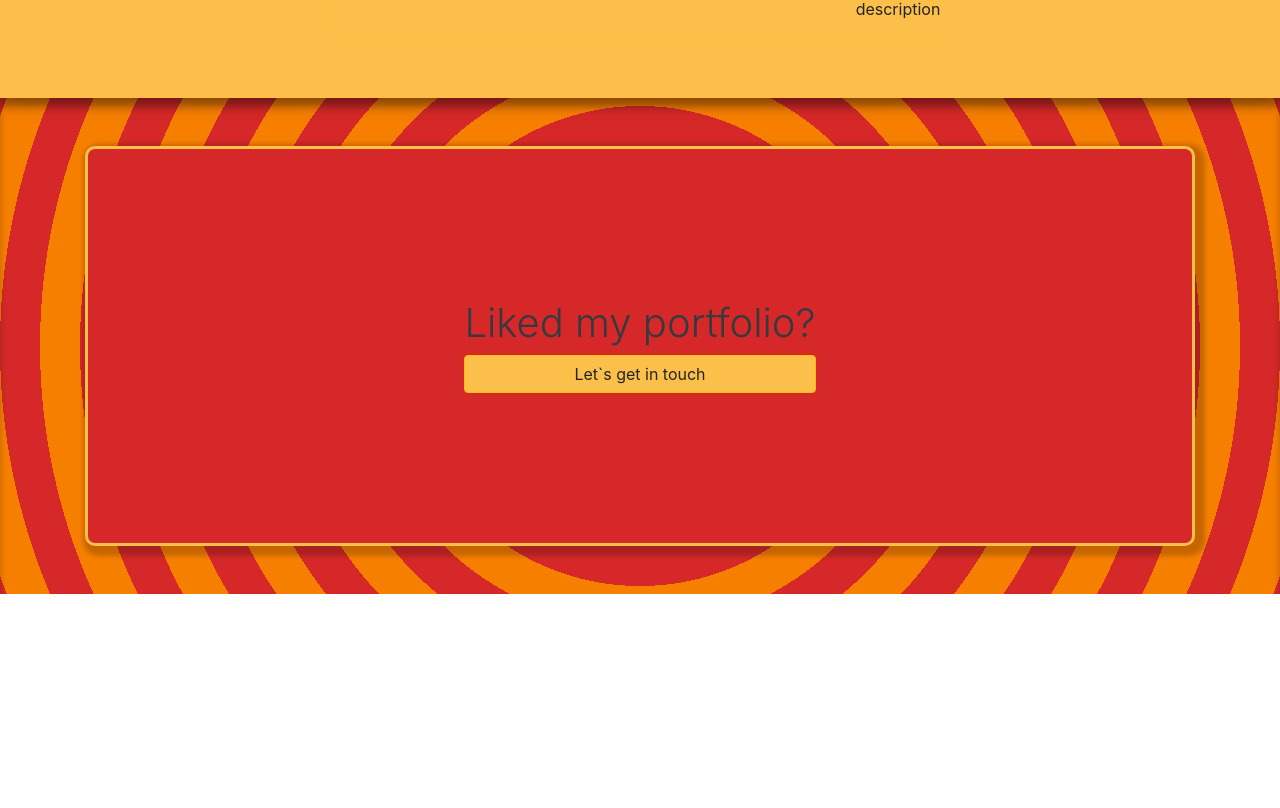
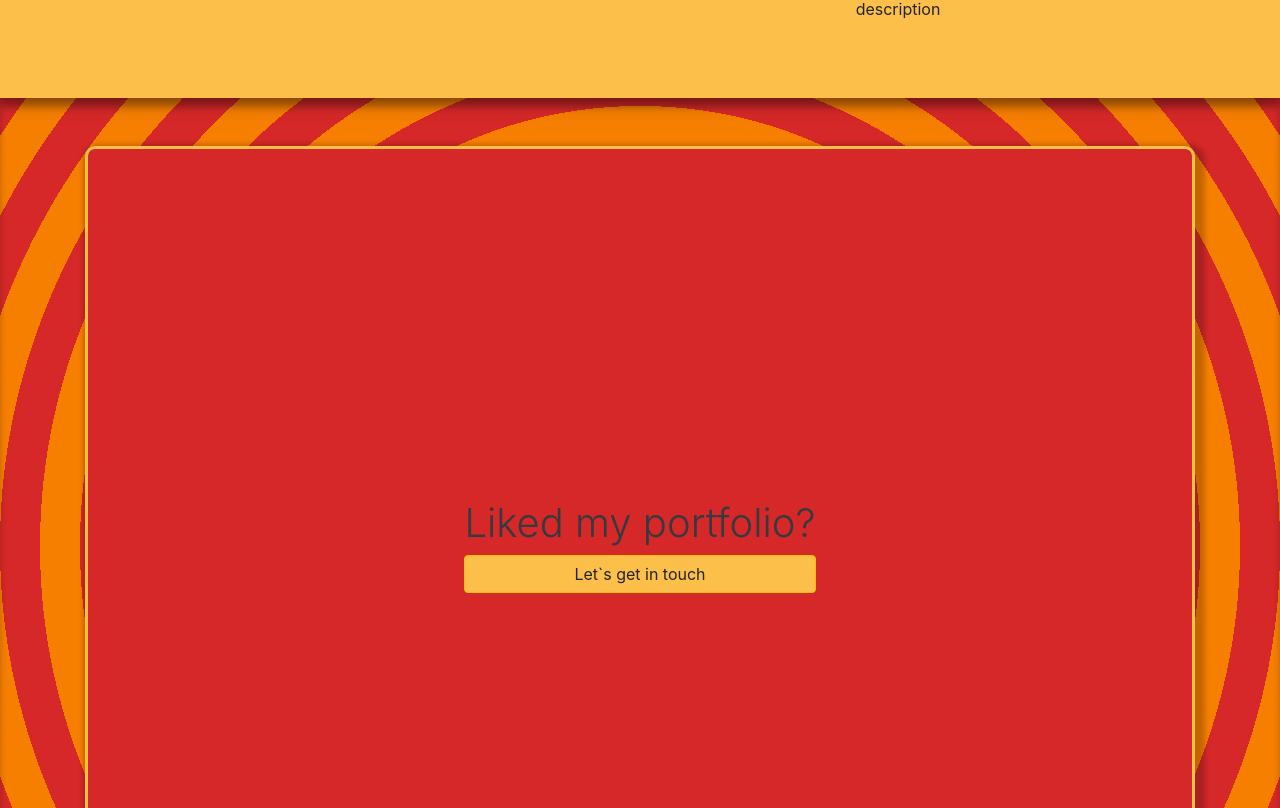
Before and after one commit to ragtam/mgk, a Svelte app: page / in a window 1280 px wide. Shown: the part 5212-6020 px from the top of the page. Before the commit the page ends 5806 px from the top, so only its background shows below. Built offline with nearby package versions, Linux system fonts and the light colour scheme.

Commit message:
remove unused code

```diff
--- a/src/footer/Footer.svelte
+++ b/src/footer/Footer.svelte
@@ -1,26 +1,3 @@
-<script>
-	import { onMount } from 'svelte';
-	import { initializeRellax, destroyRellax } from '../utils';
-
-	// onMount(() => {
-	// 	const parallaxObserver = getParallaxObserver();
-	// 	const element = document.querySelector('.footer');
-	// 	parallaxObserver.observe(element);
-	// });
-
-	// function getParallaxObserver() {
-	// 	return new IntersectionObserver((entries) => {
-	// 		entries.forEach((entry) => {
-	// 			if (entry.isIntersecting) {
-	// 				rellax = initializeRellax('.rellax');
-	// 			} else {
-	// 				destroyRellax(rellax);
-	// 			}
-	// 		});
-	// 	});
-	// }
-</script>
-
 <div class="footer py-5">
 	<div class="container">
 		<div class="footer__frame d-flex align-items-center justify-content-center ">
@@ -40,7 +17,7 @@
 
 	.footer__frame {
 		background-color: #d62828;
-		min-height: 50vh;
+		min-height: 100vh;
 		border: 3px solid #fcbf49;
 		border-radius: 10px;
 		box-shadow: 4px 4px 5px 6px rgb(0 0 0 / 20%);
```
